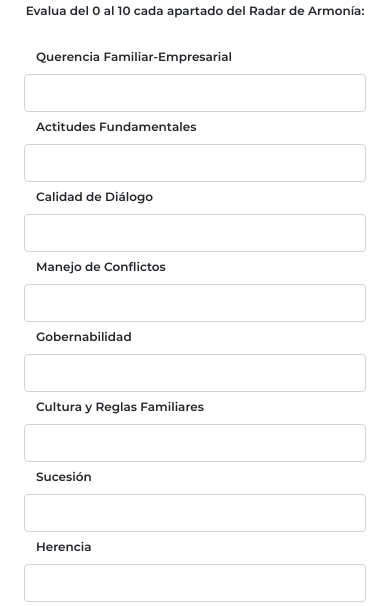
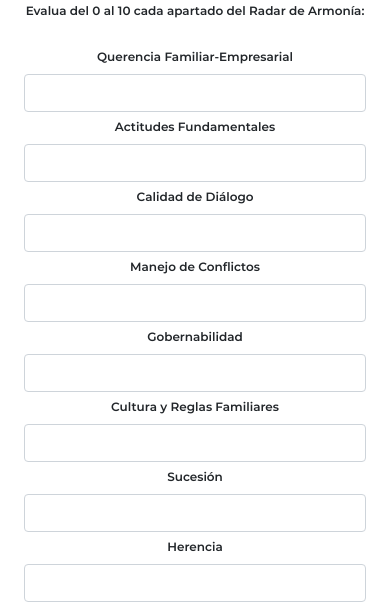
Before and after one commit to k2gutierrez/miyeef, a Flask app: template templates/radararmonia.html in a window 390 px wide; the page is wider, and only the part inside the window is pictured. Shown: the part 534-1140 px from the top of that part. Run offline with Flask 2, Linux system fonts and the light colour scheme; the template is opened without the code that fills it, so the values that code supplies are empty; some web fonts are replaced.

Commit message:
tratando de centrar radar

```diff
--- a/templates/radararmonia.html
+++ b/templates/radararmonia.html
@@ -43,7 +43,7 @@
     <div class="noprint txt2">
       <p>{{ mensaje }}</p>
     </div>
-    <div class="row text-center chart printing">
+    <div class="row text-center chart printing align-items-center">
       <canvas id="myChart" width="600" height="600"></canvas>
     </div>
     <div class="container-sm txt2 noprint">
@@ -51,9 +51,9 @@
 
         <p>Evalua del 0 al 10 cada apartado del Radar de Armonía:</p>
 
-        <div class="mb-3 wow row">
+        <div class="mb-3 wow row text-center align-items-center">
 
-          <div class="col-md-3 col-12">
+          <div class="col-sm-3 col-12">
             <div class="row">
               <label class="form-label" for="r1">Querencia Familiar-Empresarial</label>
               <input type="number" min="0" max="10" class="form-control" id="r1" name="r1" value="{{ r1 }}">
@@ -87,7 +87,7 @@
               <input type="number" min="0" max="10" class="form-control" id="r8" name="r8" value="{{ r8 }}">
             </div>
           </div>
-          <div class="col-md-9 col-12 chart">
+          <div class="col-sm-9 col-12 chart">
             <canvas id="myChart" width="600" height="600"></canvas>
           </div>
         </div>
```
